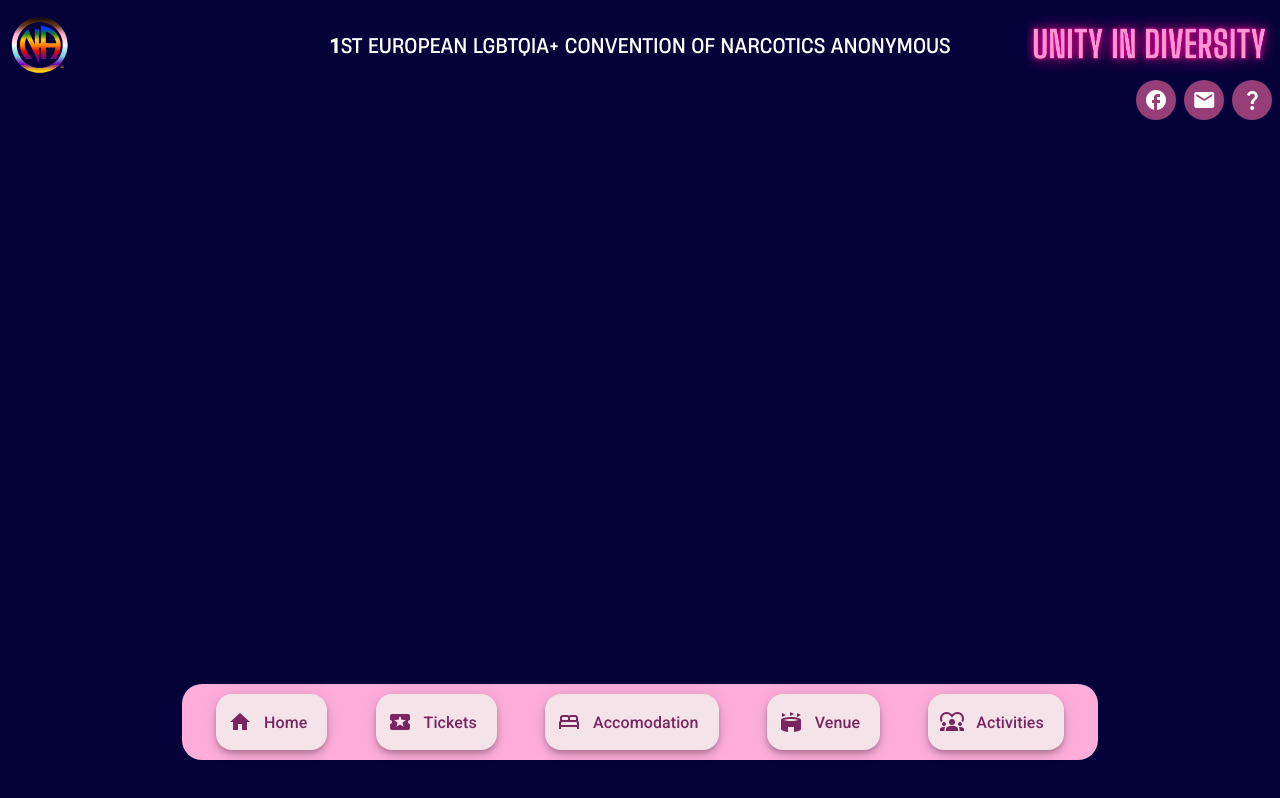
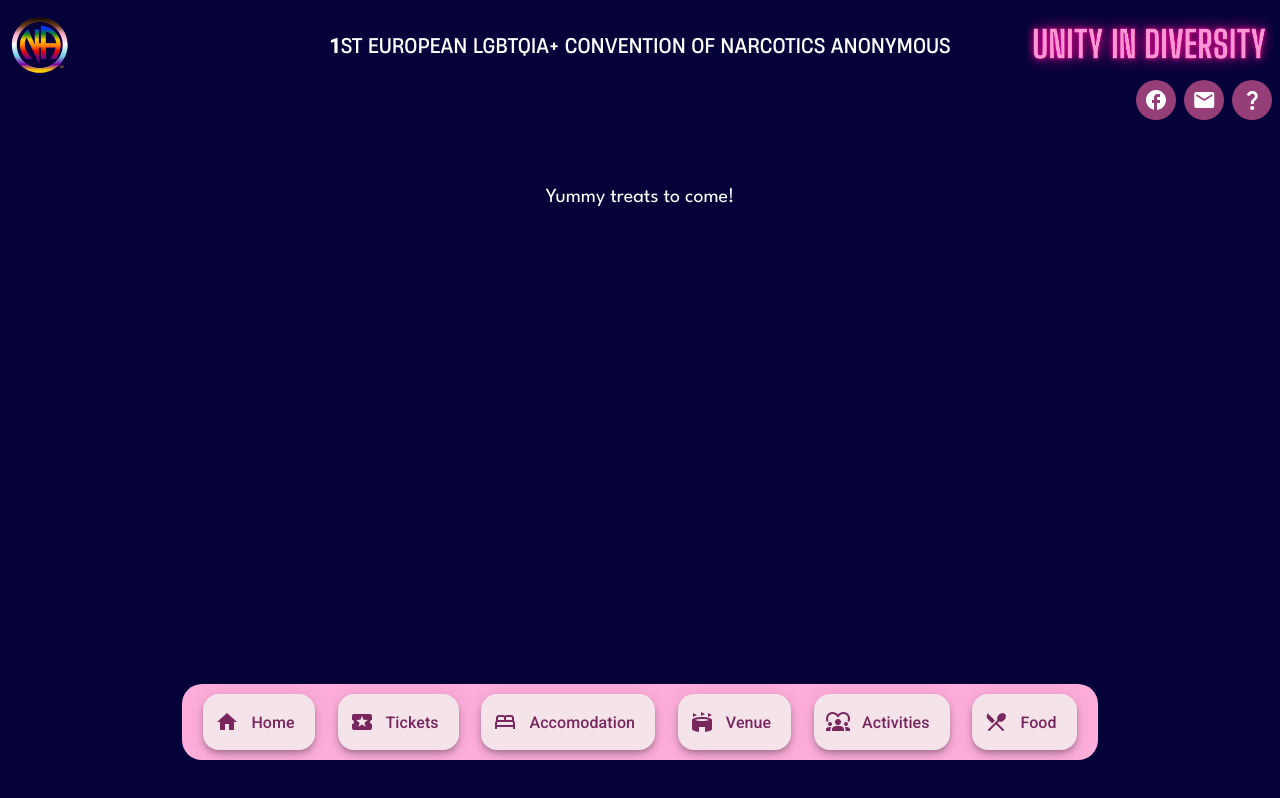
Before and after one commit to na-lgbtqia-plus/convention, an Angular app: page /food in a window 1280 px wide. Before the commit this address led to /. Built offline with nearby package versions, Linux system fonts and the light colour scheme.

Commit message:
added food page

```diff
--- a/src/app/app.routes.ts
+++ b/src/app/app.routes.ts
@@ -5,6 +5,7 @@
 import { ActivitiesComponent } from './pages/activities/activities.component';
 import { ContactComponent } from './pages/contact/contact.component';
 import { AboutComponent } from './pages/about/about.component';
+import { FoodComponent } from './pages/food/food.component';
 
 export const routes: Routes = [ {
   path: '',
@@ -28,6 +29,11 @@
   title : 'Activities: 1st European LGBTQIA+ Convention of Narcotics Anonymous'
 },
 {
+  path: 'food',
+  component: FoodComponent,
+  title : 'Food: 1st European LGBTQIA+ Convention of Narcotics Anonymous'
+},
+{
   path: 'contact',
   component: ContactComponent,
   title : 'Contact: 1st European LGBTQIA+ Convention of Narcotics Anonymous'
--- a/src/app/components/navbar-mobile/navbar-mobile.component.html
+++ b/src/app/components/navbar-mobile/navbar-mobile.component.html
@@ -23,6 +23,10 @@
     <mat-icon>diversity_1</mat-icon>
     Activities
   </a>
+  <a mat-fab extended (click)="close()" routerLink="/food" routerLinkActive="active">
+    <mat-icon>local_dining</mat-icon>
+    Food
+  </a>
   <div class="mobile-contact">
     <p>Join us on Facebook for the latest info</p>
     <app-contact-bar (closeClicked)="close()"></app-contact-bar>
--- a/src/app/components/navbar-web/navbar-web.component.html
+++ b/src/app/components/navbar-web/navbar-web.component.html
@@ -19,6 +19,10 @@
     <mat-icon >diversity_1</mat-icon>
     Activities
   </a>
+    <a class="nav-icon-web" mat-fab extended routerLink="/food" routerLinkActive="active" alt="Food" title="Food">
+    <mat-icon >local_dining</mat-icon>
+    Food
+  </a>
   <a class="nav-icon-tablet" mat-fab routerLink="/home" routerLink="/" routerLinkActive="active" alt="home" title="Home">
     <mat-icon>home</mat-icon>
   </a>
@@ -34,4 +38,7 @@
   <a class="nav-icon-tablet" mat-fab routerLink="/activities" routerLinkActive="active" alt="Activities" title="Activities">
     <mat-icon>diversity_1</mat-icon>
   </a>
+    <a class="nav-icon-tablet" mat-fab routerLink="/food" routerLinkActive="active" alt="Food" title="Food">
+    <mat-icon>local_dining</mat-icon>
+  </a>
 </div>
--- /dev/null
+++ b/src/app/pages/food/food.component.html
@@ -0,0 +1,5 @@
+<div class="food-container" appResponsive>
+  <div class="food-content">
+    <p>Yummy treats to come!</p>
+  </div>
+</div>
--- /dev/null
+++ b/src/app/pages/food/food.component.sass
@@ -0,0 +1,19 @@
+.food-container
+  width: 100%
+  height: 100%
+  display: flex
+  flex-direction: column
+  // justify-content: center
+  align-items: center
+  line-height: 1.2
+
+  .food-content
+    margin: 30px 0
+    width: 80%
+    height: 100%
+    display: flex
+    flex-direction: column
+    justify-content: center
+    justify-text: center
+    align-items: center
+    font-size: 20px
```
Also changed, not shown: src/app/pages/food/food.component.ts (added, +11 -0 lines), 2 other files (tests, documents, lock files or other folders).
